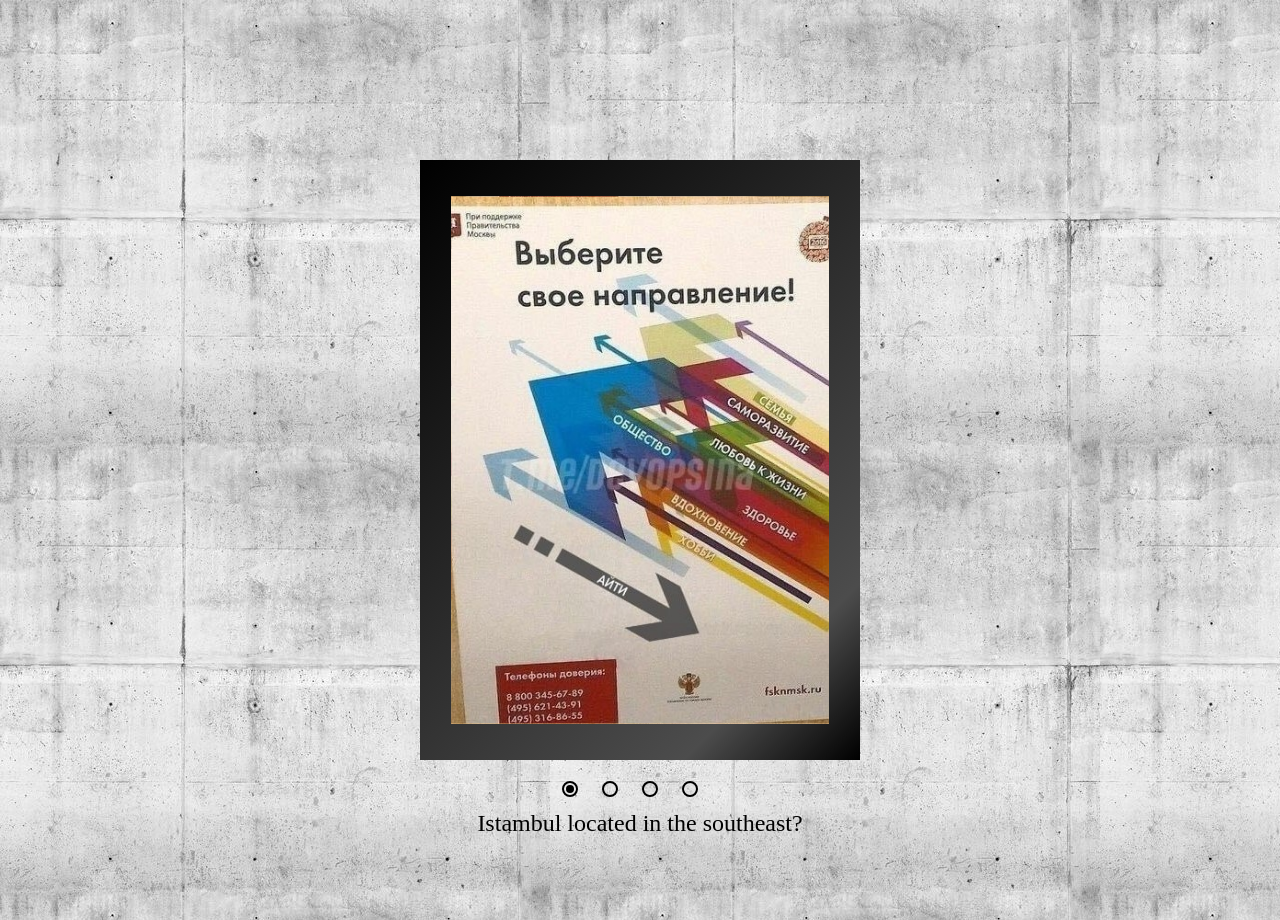
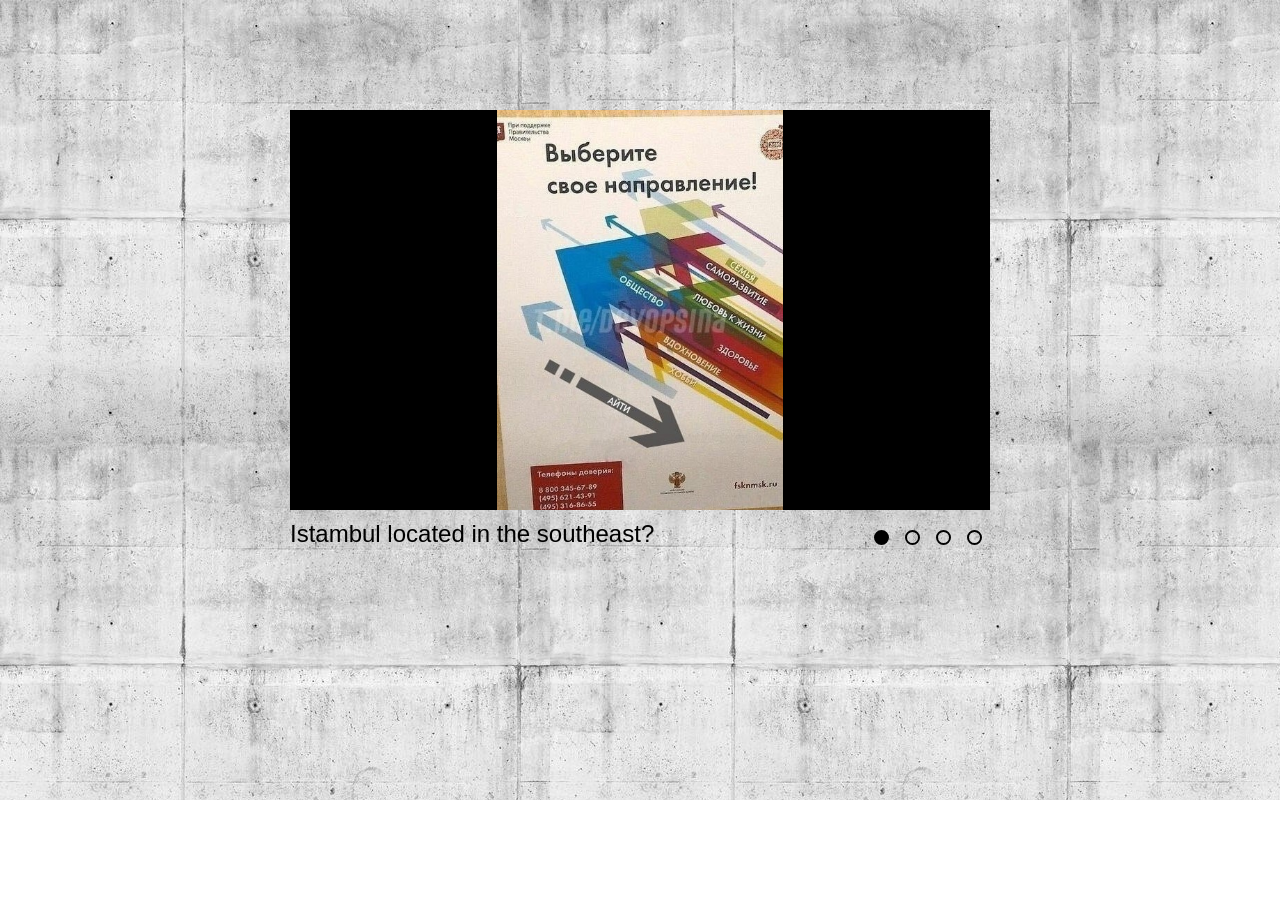
Before and after one commit to Aleg3000/cssMemSlider, a plain HTML site: page index.html in a window 1280 px wide. After the commit the page ends 800 px from the top, so only its background shows below. Drawn offline with Linux system fonts and the light colour scheme.

Commit message:
feat: add  respons (Mon, May 10, 2022 20:21)

```diff
--- a/index.html
+++ b/index.html
@@ -8,34 +8,39 @@
     <title>cssMemSlider</title>
 </head>
 <body>
-    <div class="wrapper">
+	<main>
+		<div class="mem__wraper">
 			<input type="radio" name="mem" id="mem1" checked>
 			<input type="radio" name="mem" id="mem2">
 			<input type="radio" name="mem" id="mem3">
 			<input type="radio" name="mem" id="mem4">
-        <input type="radio" name="mem" id="mem5">
-        <div class="memes-box">
-            <div class="outerBorder">
-                <div class="innerBorder">
-                    <div class="memes mem1"></div>
-                    <div class="memes mem2"></div>
-                    <div class="memes mem3"></div>
-                    <div class="memes mem4"></div>
+			<div class="mem-slider">
+				<div class="mem-slides mem-slide1">
+					<img src="./memassets/mem1.jpg" alt="">
+				</div>
+				<div class="mem-slides mem-slide2">
+					<img src="./memassets/mem2.jpg" alt="">
+				</div>
+				<div class="mem-slides mem-slide3">
+					<img src="./memassets/mem3.jpg" alt="">
+				</div>
+				<div class="mem-slides mem-slide4">
+					<img src="./memassets/mem4.jpg" alt="">
 				</div>
 			</div>
-        </div>
-        <div class="quotes-box">
-            <div class="quote quote1">Istambul located in the southeast?</div>
-            <div class="quote quote2">I love cheese, and if js is like cheese...</div>
-            <div class="quote quote3">Development in Roman times</div>
-            <div class="quote quote4">Real men write their own funcs for sorting</div>
+			<div class="mem-quotes-box">
+				<span class="mem-quote1">Istambul located in the southeast?</span>
+				<span class="mem-quote2">I love cheese, and if js is like cheese...</span>
+				<span class="mem-quote3">Development in Roman times</span>
+				<span class="mem-quote4">Real men write their own funcs for sorting</span>
 			</div>
 			<div class="mem-controls">
-            <label for="mem1"></label>
-            <label for="mem2"></label>
-            <label for="mem3"></label>
-            <label for="mem4"></label>
+				<label for="mem1"><span></span></label>
+				<label for="mem2"><span></span></label>
+				<label for="mem3"><span></span></label>
+				<label for="mem4"><span></span></label>
 			</div>
 		</div>
+	</main>
 </body>
 </html>
--- a/style.css
+++ b/style.css
@@ -4,168 +4,131 @@
 	box-sizing: border-box;
 }
 
-body{
-    overflow: hidden;
+body {
 	background-image: url(./memassets/wall.jpg);
+	color: #c9d1d9;
+	font-family: sans-serif;
 }
 
-.wrapper{
-    position: relative;
-    height: 600px;
-    width: 440px;
-    margin: 20vh auto;
+main {
+	padding: 30px;
 }
 
-.memes-box{
-    position: relative;
-    height: 100%;
-    overflow: hidden;
+.mem__wraper {
+	display: flex;
+	justify-content: space-between;
+	align-items: self-start;
+	flex-wrap: wrap;
 	width: 100%;
+	max-width: 700px;
+	height: 50vh;
+	margin: 80px auto 0;
 }
 
-.wrapper > input{
+.mem__wraper > input {
 	display: none;
 }
 
-.memes{
+.mem-slider {
+	position: relative;
+	width: inherit;
+	height: 50vh;
+	overflow: hidden;
+	background-color: black;
+}
+.mem-quotes-box {
+	width: 1px;
+	padding: 10px 0;
+    color: black;
+    font-size: 24px;
+}
+.mem-quotes-box > span {
 	position: absolute;
-    height: 100%;
-    width: 100%;
-    background-position: center;
-    background-size: contain;
-    /* background-repeat: none; */
+	opacity: 0;
 	z-index: 0;
-    transform: scale(1.5);
-    transition: transform ease-in 0.5s, opacity ease-in 0.5s;
+	transition: opacity ease-in-out .5s;
 }
 
-.quotes-box{
-    position: relative;
+.mem-controls {
+	display: flex;
 }
 
-.quote{
-    width: 440px;
-    text-align: center;
-    position: absolute;
-    top: 50px;
-    font-size: 24px;
-    color: black;
-    z-index: 0;
-    transform: scale(1.5);
-    transition: transform ease-in 0.5s, opacity ease-in 0.5s;
-    opacity: 0;
+.mem-controls label {
+	display: inline-block;
+	padding: 20px 8px;
+	cursor: pointer;
 }
 
-#mem1:checked ~ .memes-box > .outerBorder > .innerBorder > .mem1,
-#mem2:checked ~ .memes-box > .outerBorder > .innerBorder > .mem2,
-#mem3:checked ~ .memes-box > .outerBorder > .innerBorder > .mem3,
-#mem4:checked ~ .memes-box > .outerBorder > .innerBorder > .mem4,
-#mem5:checked ~ .memes-box > .outerBorder > .innerBorder > .mem5 {
-	opacity: 1;
-	z-index: 1;
-	transform: scale(1);
-}
-#mem1:checked ~ .quotes-box >  .quote1,
-#mem2:checked ~ .quotes-box >  .quote2,
-#mem3:checked ~ .quotes-box >  .quote3,
-#mem4:checked ~ .quotes-box >  .quote4,
-#mem5:checked ~ .quotes-box >  .quote5{
-	opacity: 1;
-	z-index: 1;
-	transform: scale(1);
+.mem-controls label span {
+	display: block;
+	width: 15px;
+	height: 15px;
+	border-radius: 50%;
+	border: 2px solid black;
+	transition: background ease-in-out .5s;
 }
 
-.mem1{
-    background-image: url(./memassets/mem1.jpg);
+.mem-slides {
+	position: absolute;
+	z-index: 0;
+	display: flex;
+	justify-content: center;
+	align-items: center;
+	width: inherit;
+	height: inherit;
+	opacity: 0;
+	transform: scale(1.5);
+	transform: translateX(-100%);
+	transition: transform ease-in-out .5s, opacity ease-in-out .5s;
 }
 
-.mem2{
-    background-image: url(./memassets/mem2.jpg);
+.mem-slides img {
+	display: block;
+	max-width: 100%;
+	max-height: 100%;
+	margin: 0 auto;
 }
 
-.mem3{
-    background-image: url(./memassets/mem3.jpg);
-}
-
-.mem4{
-    background-image: url(./memassets/mem4.jpg);
-}
-
-.mem5{
-    background-image: url(./memassets/mem5.jpg);
-}
-
-.mem-controls{
-    position: absolute;
-    left: 50%;
-    margin-left: -90px;
-}
-
-.wrapper label{
-    position: relative;
-    display: inline-block;
-    height: 8px;
-    width: 8px;
-    border-radius: 50%;
-    margin: 25px 12px 0 16px;
-    cursor: pointer;
-    transition: background ease-in 0.5s;
-}
-
-.wrapper label::after{
-    position: absolute;
-    display: block;
-    content: ' ';
-    border: 2px solid black;
-    height: 12px;
-    width: 12px;
-    left: -4px;
-    top: -4px;
-    border-radius: 50%;
-}
-
-.wrapper label:hover,
-#mem1:checked ~ .mem-controls label:nth-of-type(1),
-#mem2:checked ~ .mem-controls label:nth-of-type(2),
-#mem3:checked ~ .mem-controls label:nth-of-type(3),
-#mem4:checked ~ .mem-controls label:nth-of-type(4),
-#mem5:checked ~ .mem-controls label:nth-of-type(5) {
+.mem__wraper label:hover span,
+#mem1:checked ~ .mem-controls label:nth-of-type(1) span,
+#mem2:checked ~ .mem-controls label:nth-of-type(2) span,
+#mem3:checked ~ .mem-controls label:nth-of-type(3) span,
+#mem4:checked ~ .mem-controls label:nth-of-type(4) span {
 	background: black;
 }
 
-.outerBorder {
-    background-color: #1e1e1e;
-    height: 100%;
-    position: relative;
-    width: 100%;
-    margin: 0 auto;
-    box-shadow: 4px 7px 14px rgba(50, 50, 50, 0.44);
-    background: linear-gradient(135deg, #000000 0%,#4c4c4c 83%,#000000 100%);
+#mem1:checked ~ .mem-quotes-box > .mem-quote1,
+#mem2:checked ~ .mem-quotes-box > .mem-quote2,
+#mem3:checked ~ .mem-quotes-box > .mem-quote3,
+#mem4:checked ~ .mem-quotes-box > .mem-quote4 {
+	opacity: 1;
+	z-index: 1;
 }
 
- .innerBorder {
-    height: 88%;
-    left: 7%;
-    position: absolute;
-    top: 6%;
-    width: 86%;
-    box-shadow: inset 5px 5px 12px rgba(50, 50, 50, 0.44);
-    overflow: hidden;
+#mem1:checked ~ .mem-slider > .mem-slide1,
+#mem2:checked ~ .mem-slider > .mem-slide2,
+#mem3:checked ~ .mem-slider > .mem-slide3,
+#mem4:checked ~ .mem-slider > .mem-slide4 {
+	opacity: 1;
+	z-index: 1;
+	transform: translateX(0%);
 }
 
-
-
-@media (max-width: 580px) {
-    .wrapper{
-        position: relative;
-        height: 400px;
-        width: 300px;
-        margin: 20vh auto;
+@media (max-width: 798px) {
+	.mem__wraper {
+		display: flex;
+		flex-direction: column;
+		flex-wrap: unset;
+		align-items: center;
 	}
 
-    .quote{
-        width: 300px;
-        font-size: 16px;
-        top: -22px;
+	.mem-quotes-box {
+		align-self: flex-start;
+		order: 3;
+		padding: 0;
+	}
+
+	.mem-controls {
+		flex-wrap: wrap;
 	}
 }
```
Lines whose indentation alone changed are shown as unchanged.
